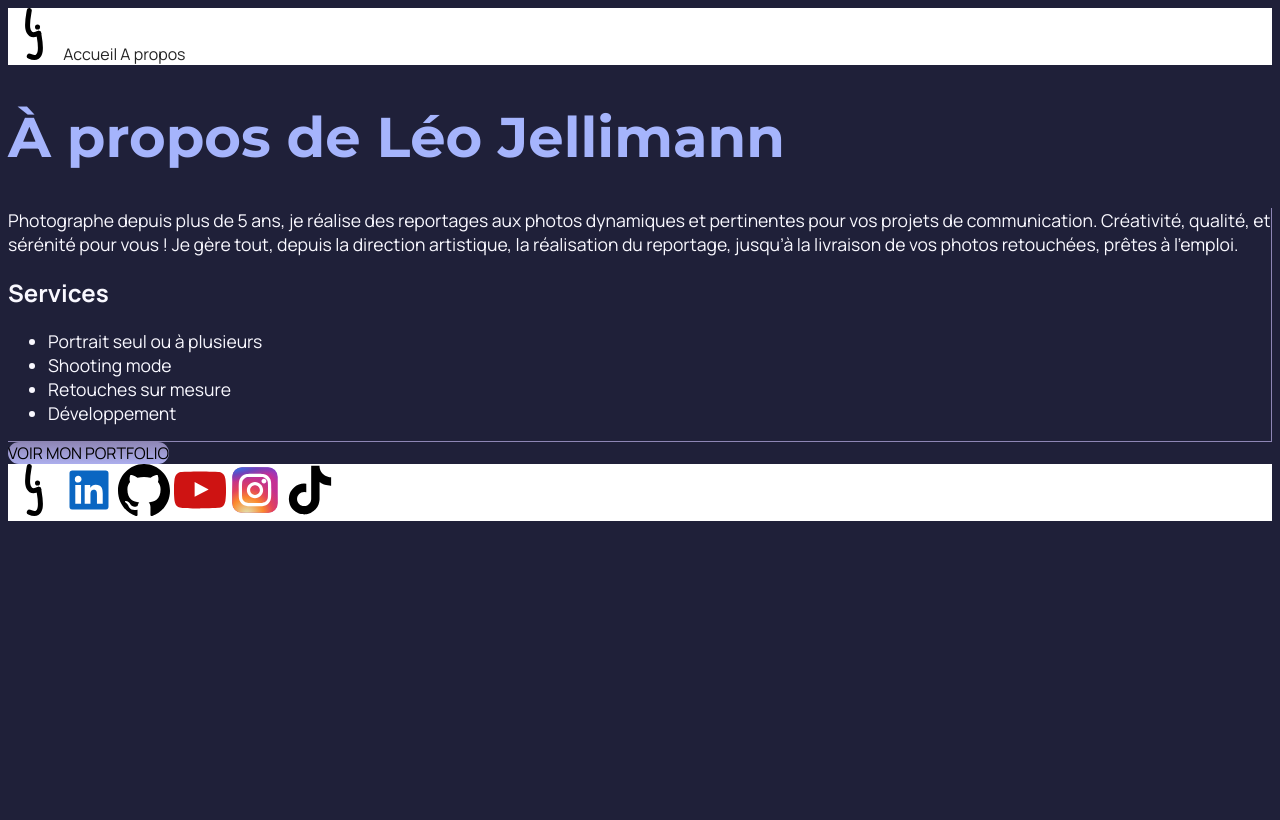
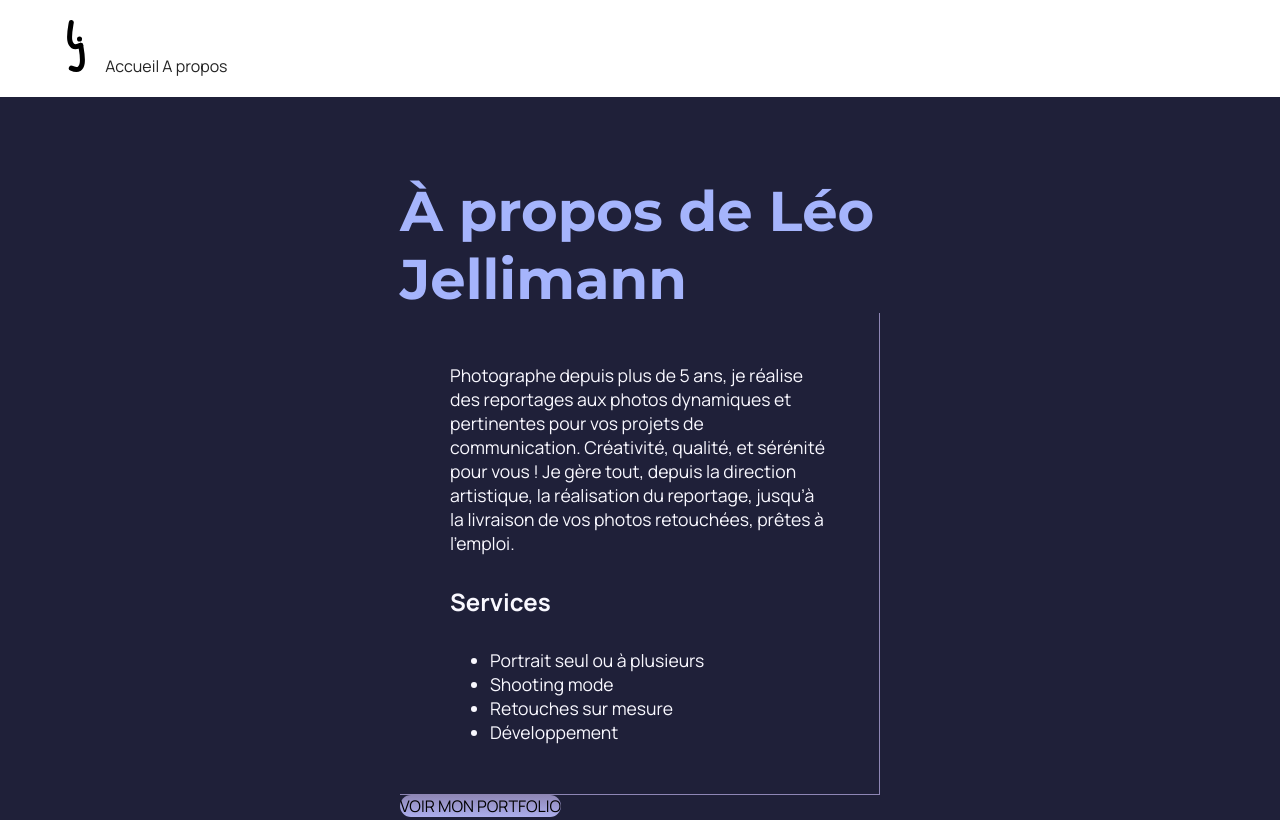
Before and after one commit to leojellimann/Portfolio, a plain HTML site: page a-propos.html in a window 1280 px wide. Shown: the top 820 px of the page. Drawn offline with Linux system fonts and the light colour scheme.

Commit message:
Ajout de margin, padding...

```diff
--- a/a-propos.html
+++ b/a-propos.html
@@ -22,7 +22,8 @@
         </nav>
     </header>
 
-    <main>
+    <main class="a-propos-main">
+        <section>
             <h1>À propos de Léo Jellimann</h1>
             <div class="carre-contenu">
                 <p>Photographe depuis plus de 5 ans, je réalise des reportages
@@ -42,6 +43,7 @@
             <div>
                 <a href="" class="cta">VOIR MON PORTFOLIO</a>
             </div>
+        </section>
     </main>
     <footer>
         <a href="index.html">
--- a/style.css
+++ b/style.css
@@ -1,9 +1,23 @@
+* {
+    margin: 0;
+}
+
 body {
     /* Ici on utilise le sélecteur body pour appliquer une police et une taille par défaut pour les éléments */
     font-family: 'Manrope', sans-serif;
     font-size: 1em;
     background-color: #1F2039;
-  }
+}
+
+a {
+    color: #242424;
+    text-decoration: none;
+}
+
+em {
+    color: #A5B4FC;
+    font-style: normal;
+}
 
 h1 {
     font-size: 3.5em;
@@ -15,20 +29,6 @@ h2 {
     color: #F9F8FF;
 }
 
-a {
-    color: #242424;
-    text-decoration: none;
-}
-
-a:hover {
-    text-decoration: underline;
-}
-
-em {
-    color: #A5B4FC;
-    font-style: normal;
-}
-
 p, li {
     font-size: 1.1em;
     color: #F9F8FF;
@@ -36,11 +36,7 @@ p, li {
 
 header, footer {
     background-color: white;
-}
-
-.lien-icon:hover {
-    opacity: 0.5;
-    text-decoration: none;
+    padding: 20px 50px 20px 50px;
 }
 
 .cta {
@@ -49,16 +45,42 @@ header, footer {
     border-radius: 50px;
 }
 
+a:hover {
+    text-decoration: underline;
+}
+
 .cta:hover {
     background: linear-gradient(#696484, #8788BA);
+    text-decoration: none;
+}
+
+.lien-icon:hover {
+    opacity: 0.5;
     text-decoration: none;
 }
 
 .carre-contenu {
     border-right: 1px solid #8e86b5;
     border-bottom: 1px solid #8e86b5;
+    padding: 50px;
 }
 
+.carre-contenu h2 {
+    margin-top: 30px;
+}
+
+.carre-contenu ul {
+    margin-top: 30px;
+}
+
+section {
+    padding: 80px;
+}
+
+.a-propos-main {
+    width: 50%;
+    margin: auto;
+}
 
 
 /*apparait lorsque la classe mon-element est survolée avec la souris*/
```
Also changed, not shown: index.html (+2 -0 lines). Lines whose indentation alone changed are shown as unchanged.
